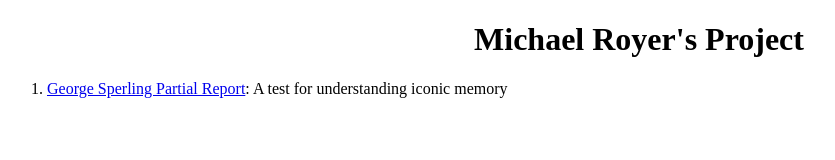
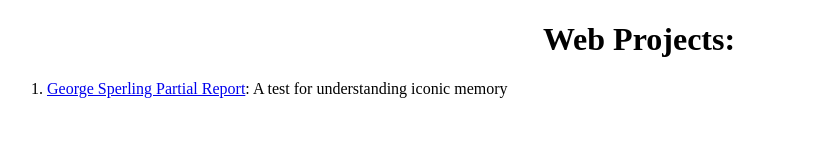
Before and after one commit to m-royer/m-royer.github.io, a plain HTML site: page index.html in a window 1280 px wide. Shown: the whole page, without its empty margins (1-836 px from the left). Drawn offline with Linux system fonts and the light colour scheme.

Commit message:
Changed title

```diff
--- a/index.html
+++ b/index.html
@@ -6,7 +6,7 @@
 	</style>
 </head>
 <body>
-	<h1 class="text-center">Michael Royer's Project</h1>
+	<h1 class="text-center">Web Projects:</h1>
 
 	<ol>
 		<li><a href="/sperling-visual-test/">George Sperling Partial Report</a>: A test for understanding iconic memory</li>
```
